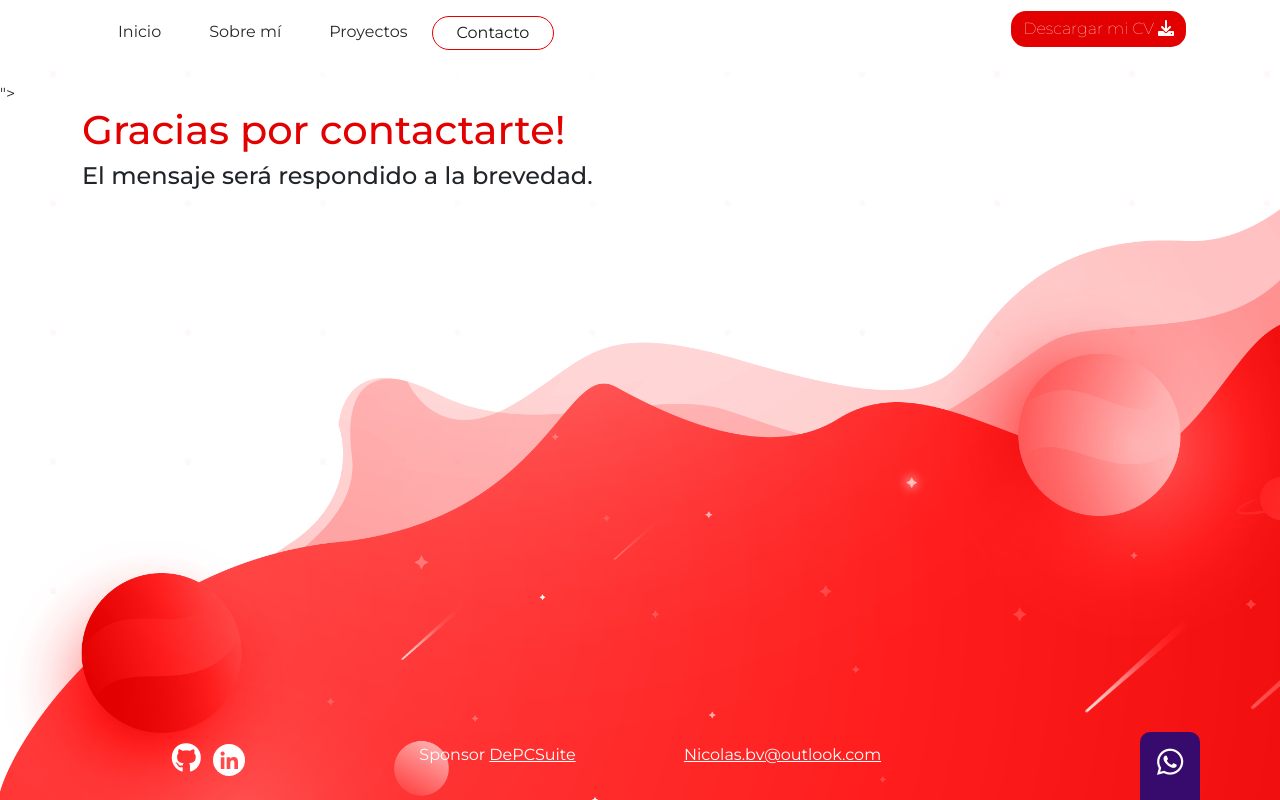
After one commit to Nicolas-Bv/portfolio, a PHP site: page /confirmacion_envio.php in a window 1280 px wide. The commit adds this page. Run offline with PHP 8.4, Linux system fonts and the light colour scheme.

Commit message:
porfolio cambios

```diff
--- /dev/null
+++ b/confirmacion_envio.php
@@ -0,0 +1,67 @@
+<?php
+ini_set("display_errors", 1);
+ini_set("display_startup_errors", 1);
+error_reporting(E_ALL);
+
+$pg="contacto"
+?>
+
+<!DOCTYPE html>
+<html lang="es"class="h-100">
+<head>
+    <meta charset="UTF-8">
+    <meta http-equiv="X-UA-Compatible" content="IE=edge">
+    <meta name="viewport" content="width=device-width, initial-scale=1.0">
+    <title>Contacto</title>
+    <link rel="stylesheet" href="css/fontawesome/css/all.min.css">
+    <link rel="stylesheet" href="css/fontawesome/css/fontawesome.min.css">
+    <link rel="stylesheet" href="css/bootstrap/css/bootstrap.min.css">
+    <script src="css/bootstrap/js/bootstrap.bundle.min.js"></script>
+    <link rel="stylesheet" href="css/estilos.css">
+    <link rel="shortcut icon" href="../portfolio/images/Imagenes/android-chrome-512x512.png" type="image/x-icon">
+</head>
+<body id="confirmacion" class="d-flex flex-column h-100">
+    <header class="container">
+
+       <?php include_once("menu.php")?>
+
+     </header>">
+
+<main class="container">
+    <div class="row">
+        <div class="col-sm-6 col-12">
+            <h1>Gracias por contactarte!</h1>
+        </div>
+    </div>
+
+    <div class="row">
+        <div class="col-sm-6 col-12">
+            <h4>El mensaje será respondido a la brevedad.</h4>
+        </div>
+    </div>
+</main>
+
+
+<footer class="container mt-auto pb-4">
+        <div class="class row">
+            <div class="col-12 col-sm-3 text-center">
+                <a href="https://github.com/Nicolas-Bv" target="_blank" title="github"> <i
+                        class="fa-brands fa-github"></i></a>
+                <a href="http://linkedin.com/in/nicolas-morgan-bv" target="_blank" title="linkein"><i
+                        class="fa-brands fa-linkedin-in"></i></a>
+            </div>
+            <div class="col-12 col-sm-3 text-center">
+                Sponsor <a href="https://depcsuite.com/">DePCSuite</a>
+            </div>
+            <div class="col-12 col-sm-3 text-center">
+                <a href="mailto:Nicolas.bv@outlook.com">Nicolas.bv@outlook.com</a>
+            </div>
+        </div>
+    </footer>
+    <div class="whatsapp">
+        <i class="fa-brands fa-whatsapp"></i>
+    </div>
+
+
+</body>
+</html>
--- a/css/estilos.css
+++ b/css/estilos.css
@@ -18,6 +18,12 @@ body{
 }
 
 #inicio{
+    background-image: url(../images/Imagenes/fondo-contacto.png);
+    background-size: cover;
+    background-repeat: no-repeat;
+}
+
+#confirmacion{
     background-image: url(../images/Imagenes/fondo-contacto.png);
     background-size: cover;
     background-repeat: no-repeat;
```
Also changed, not shown: contacto.php (+34 -0 lines).
